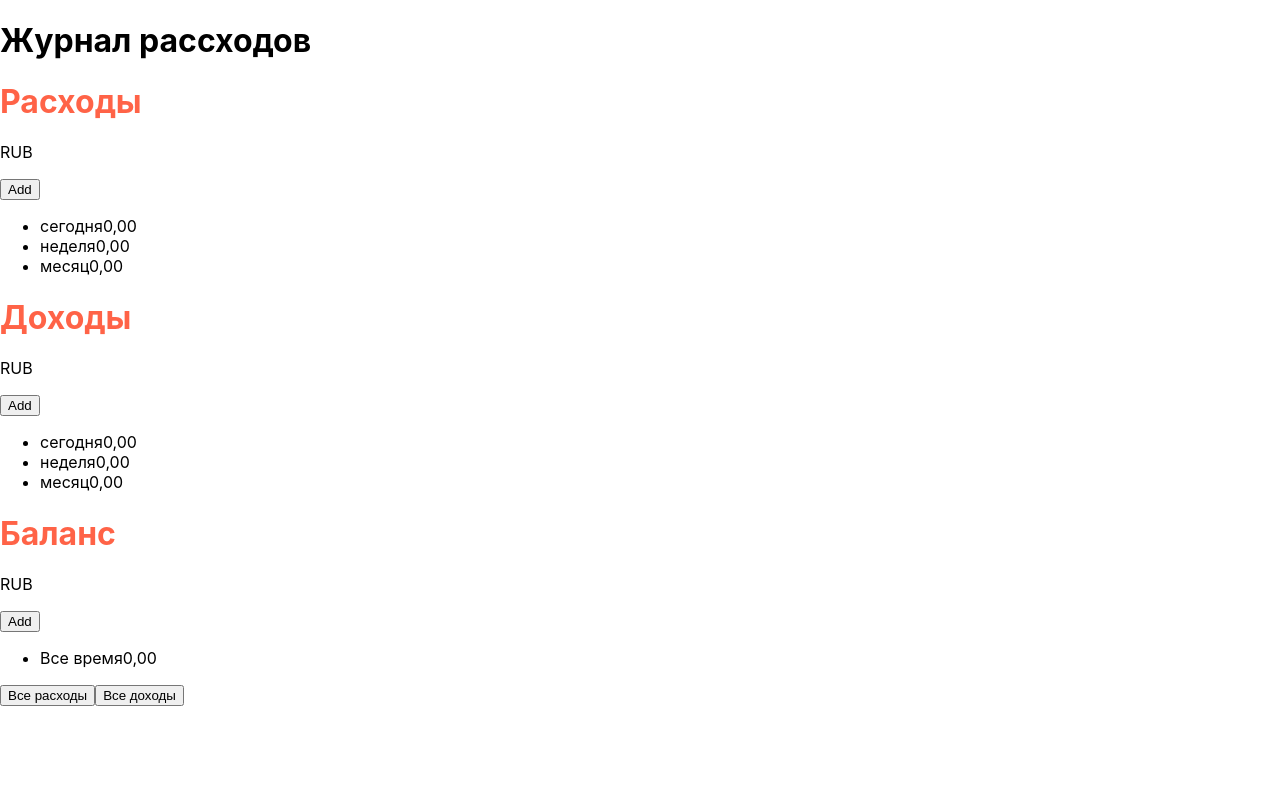
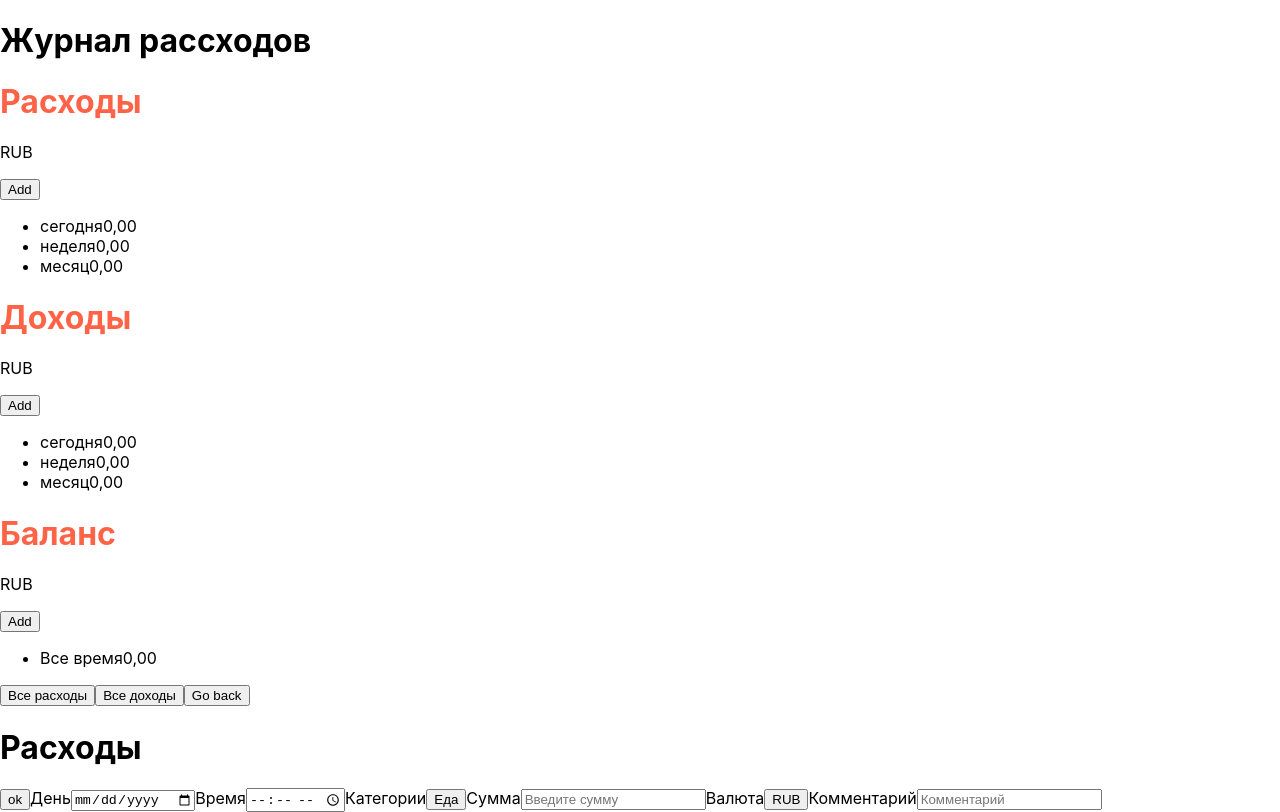
Before and after one commit to z9877969/wallet, a React (Create React App) app: page /costs in a window 1280 px wide. Built offline with nearby package versions, Linux system fonts and the light colour scheme.

Commit message:
adds transaction page

```diff
--- a/src/App.js
+++ b/src/App.js
@@ -1,8 +1,14 @@
-import React from "react"
-import MainPage from "./components/MainPage/MainPage"
-import costsDb from "./db/costs.json"
-import incomesDb from "./db/incomes.json"
+import React from "react";
+import MainPage from "./components/MainPage/MainPage";
+import TransactionPage from "./components/TransactionPage/TransactionPage";
+import costsDb from "./db/costs.json";
+import incomesDb from "./db/incomes.json";
 
-const App = () => <MainPage costsDb={costsDb} incomesDb={incomesDb} />
+const App = () => (
+  <>
+    <MainPage costsDb={costsDb} incomesDb={incomesDb} />
+    <TransactionPage title={"Расходы"} />
+  </>
+);
 
-export default App
+export default App;
--- /dev/null
+++ b/src/components/TransactionPage/TransactionPage.jsx
@@ -0,0 +1,22 @@
+import Button from "../share/Button/Button";
+import Form from "../share/Form/Form";
+import LableInput from "../share/LableInput/LableInput";
+
+const TransactionPage = ({ title }) => {
+  return (
+    <>
+      <Button title={"Go back"} />
+      <h1>{title}</h1>
+      <Form>
+        <LableInput title="День" type="date" name="date" value="" />
+        <LableInput title="Время" type="time" name="time" value="" />
+        <LableInput title="Категории" type="button" name="category" value="Еда" />
+        <LableInput title="Сумма" type="text" name="summ" value="" placeholder="Введите сумму" />
+        <LableInput title="Валюта" type="button" name="currency" value="RUB" />
+        <LableInput title="Комментарий" type="text" name="comment" value="" placeholder="Комментарий" />
+      </Form>
+    </>
+  );
+};
+
+export default TransactionPage;
--- a/src/components/share/Form/Form.jsx
+++ b/src/components/share/Form/Form.jsx
@@ -0,0 +1,14 @@
+import { Children } from "react";
+import Button from "../Button/Button";
+
+const Form = ({ children }) => {
+  console.log(children);
+  return (
+    <form>
+      <Button title={"ok"} type={"submit"} />
+      {children}
+    </form>
+  );
+};
+
+export default Form;
--- /dev/null
+++ b/src/components/share/LableInput/LableInput.jsx
@@ -0,0 +1,10 @@
+const LableInput = ({ title, type = "text", name, value, placeholder = "" }) => {
+  return (
+    <label>
+      {title}
+      <input type={type} name={name} value={value} placeholder={placeholder} />
+    </label>
+  );
+};
+
+export default LableInput;
```
